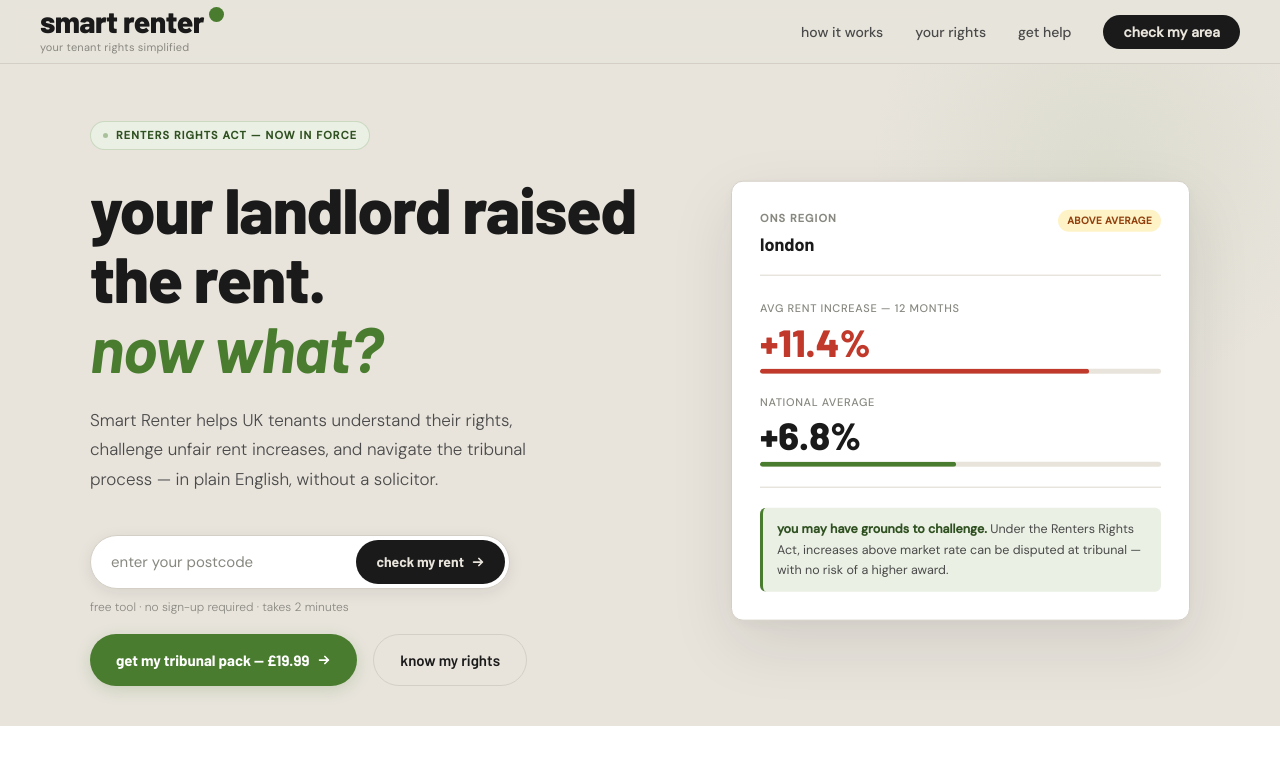
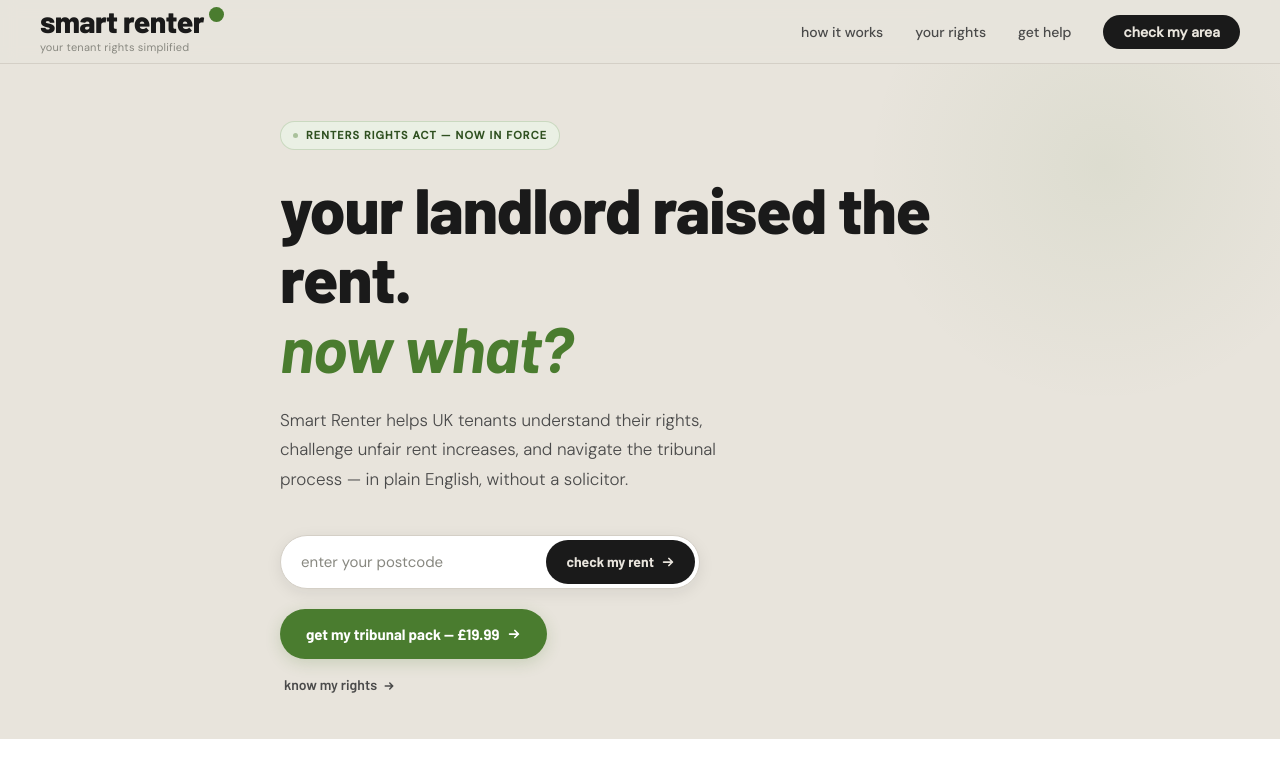
Before and after one commit to SmartRenterUK/Smart-Renter, a plain HTML site: page index.html in a window 1280 px wide. Shown: the top 771 px of the page. Drawn offline with nearby package versions, Linux system fonts and the light colour scheme.

Commit message:
Add files via upload

```diff
--- a/index.html
+++ b/index.html
@@ -45,7 +45,7 @@
     /* HERO */
     .hero { padding: 120px 2.5rem 40px; display: flex; align-items: center; background: var(--linen); position: relative; overflow: hidden; }
     .hero::before { content: ''; position: absolute; top: -10%; right: -5%; width: 480px; height: 480px; background: radial-gradient(circle, rgba(74,124,47,0.07) 0%, transparent 70%); border-radius: 50%; pointer-events: none; }
-    .hero-inner { max-width: 1100px; margin: 0 auto; width: 100%; display: grid; grid-template-columns: 1.1fr 0.9fr; gap: 5rem; align-items: center; position: relative; z-index: 1; }
+    .hero-inner { max-width: 720px; margin: 0 auto; width: 100%; position: relative; z-index: 1; }
 
     .hero-badge { display: inline-flex; align-items: center; gap: 8px; background: var(--green-light); color: var(--green-dark); font-size: 11px; font-weight: 600; letter-spacing: 0.1em; text-transform: uppercase; padding: 5px 12px; border-radius: 100px; margin-bottom: 1.5rem; border: 1px solid rgba(74,124,47,0.2); }
     .badge-dot { width: 5px; height: 5px; background: var(--green); border-radius: 50%; animation: pulse 2s ease-in-out infinite; }
@@ -54,7 +54,7 @@
     .hero h1 { font-family: 'Barlow', sans-serif; font-size: clamp(42px, 5.5vw, 64px); line-height: 1.08; font-weight: 800; color: var(--ink); margin-bottom: 1.5rem; letter-spacing: -1px; text-transform: lowercase; }
     .hero h1 em { font-style: italic; color: var(--green); }
     .hero-sub { font-size: 17px; color: var(--ink-mid); line-height: 1.75; margin-bottom: 2.5rem; font-weight: 300; max-width: 460px; }
-    .hero-actions { display: flex; gap: 1rem; flex-wrap: wrap; }
+    .hero-actions { display: flex; flex-direction: column; align-items: flex-start; gap: 0.85rem; margin-top: 1.25rem; }
 
     /* HERO CHECKER */
     .hero-checker { margin-bottom: 0.5rem; }
@@ -64,7 +64,6 @@
     .checker-input::placeholder { color: var(--ink-soft); text-transform: none; letter-spacing: 0; }
     .checker-btn { height: 44px; padding: 0 20px; background: var(--ink); color: var(--linen); border: none; border-radius: 100px; font-family: 'Barlow', sans-serif; font-size: 14px; font-weight: 700; text-transform: lowercase; cursor: pointer; transition: all 0.2s; display: flex; align-items: center; gap: 7px; white-space: nowrap; flex-shrink: 0; }
     .checker-btn:hover { background: var(--green); }
-    .checker-note { font-size: 12px; color: var(--ink-soft); margin-top: 0.6rem; font-weight: 300; }
 
     /* BUTTONS */
     .btn-primary { display: inline-flex; align-items: center; gap: 8px; background: var(--ink); color: var(--linen); padding: 13px 26px; border-radius: 100px; font-family: 'Barlow', sans-serif; font-size: 15px; font-weight: 700; text-transform: lowercase; transition: all 0.2s; border: none; cursor: pointer; }
@@ -73,28 +72,10 @@
     .btn-secondary:hover { border-color: var(--green); color: var(--green); }
     .btn-pack { display: inline-flex; align-items: center; gap: 8px; background: var(--green); color: var(--white); padding: 13px 26px; border-radius: 100px; font-family: 'Barlow', sans-serif; font-size: 15px; font-weight: 700; text-transform: lowercase; transition: all 0.2s; border: none; cursor: pointer; box-shadow: 0 4px 16px rgba(74,124,47,0.2); }
     .btn-pack:hover { background: var(--green-dark); transform: translateY(-1px); box-shadow: 0 8px 24px rgba(74,124,47,0.3); }
-
-    /* HERO CARD */
-    .hero-card { background: var(--white); border-radius: var(--radius-lg); padding: 1.75rem; box-shadow: 0 24px 64px rgba(26,26,26,0.10), 0 4px 16px rgba(26,26,26,0.04); border: 1px solid var(--border); animation: float 6s ease-in-out infinite; }
-    @keyframes float { 0%, 100% { transform: translateY(0px); } 50% { transform: translateY(-10px); } }
-
-    .card-header { display: flex; align-items: flex-start; justify-content: space-between; margin-bottom: 1.5rem; padding-bottom: 1rem; border-bottom: 1px solid var(--linen-dark); }
-    .card-region { font-size: 11px; font-weight: 600; text-transform: uppercase; letter-spacing: 0.1em; color: var(--ink-soft); margin-bottom: 3px; }
-    .card-area { font-family: 'Barlow', sans-serif; font-size: 18px; font-weight: 700; color: var(--ink); text-transform: lowercase; }
-    .card-badge { font-size: 10px; font-weight: 700; padding: 3px 9px; border-radius: 100px; background: #FEF3C7; color: #92400E; letter-spacing: 0.04em; text-transform: uppercase; white-space: nowrap; }
-
-    .card-metric { margin-bottom: 1.25rem; }
-    .metric-label { font-size: 11px; color: var(--ink-soft); margin-bottom: 5px; font-weight: 500; text-transform: uppercase; letter-spacing: 0.06em; }
-    .metric-value { font-family: 'Barlow', sans-serif; font-size: 38px; font-weight: 800; line-height: 1; color: var(--ink); }
-    .metric-value.red { color: #C0392B; }
-    .metric-bar { height: 5px; background: var(--linen); border-radius: 3px; margin-top: 8px; overflow: hidden; }
-    .metric-bar-fill { height: 100%; border-radius: 3px; }
-    .metric-bar-fill.high { background: #C0392B; width: 82%; }
-    .metric-bar-fill.avg  { background: var(--green); width: 49%; }
-
-    .card-divider { height: 1px; background: var(--linen-dark); margin: 1.25rem 0; }
-    .card-insight { font-size: 12.5px; color: var(--ink-mid); line-height: 1.65; padding: 11px 14px; background: var(--green-light); border-radius: var(--radius); border-left: 3px solid var(--green); }
-    .card-insight strong { color: var(--green-dark); font-weight: 600; }
+    .hero-link { display: inline-flex; align-items: center; gap: 6px; font-family: 'Barlow', sans-serif; font-size: 14px; font-weight: 600; color: var(--ink-mid); text-transform: lowercase; transition: color 0.2s; padding: 2px 4px; }
+    .hero-link:hover { color: var(--green); }
+    .hero-link svg { transition: transform 0.2s; }
+    .hero-link:hover svg { transform: translateX(2px); }
 
     /* EMAIL */
     .email-section { background: var(--white); padding: 5rem 2.5rem; border-top: 1px solid var(--border); border-bottom: 1px solid var(--border); }
@@ -174,8 +155,6 @@
       nav { padding: 0 1.25rem; }
       .nav-links { display: none; }
       .hero { padding: 96px 1.25rem 60px; }
-      .hero-inner { grid-template-columns: 1fr; gap: 2.5rem; }
-      .hero-card { display: none; }
       .how-section, .help-section, .act-section, .email-section { padding: 4rem 1.25rem; }
       .steps { grid-template-columns: 1fr; gap: 2rem; }
       .act-inner { grid-template-columns: 1fr; gap: 2.5rem; }
@@ -200,7 +179,7 @@
       <li><a href="#how-it-works">how it works</a></li>
       <li><a href="#your-rights">your rights</a></li>
       <li><a href="#help">get help</a></li>
-      <li><a href="#waitlist" class="nav-cta">check my area</a></li>
+      <li><a href="rentchecker.html" class="nav-cta">check my area</a></li>
     </ul>
   </nav>
 
@@ -224,38 +203,16 @@
               <svg width="14" height="14" viewBox="0 0 16 16" fill="none"><path d="M3 8h10M9 4l4 4-4 4" stroke="currentColor" stroke-width="2" stroke-linecap="round" stroke-linejoin="round"/></svg>
             </button>
           </div>
-          <p class="checker-note">free tool · no sign-up required · takes 2 minutes</p>
         </div>
-        <div class="hero-actions" style="margin-top:1rem;">
+        <div class="hero-actions">
           <a href="tribunalpack.html" class="btn-pack">
             get my tribunal pack — £19.99
             <svg width="14" height="14" viewBox="0 0 16 16" fill="none"><path d="M3 8h10M9 4l4 4-4 4" stroke="currentColor" stroke-width="2" stroke-linecap="round" stroke-linejoin="round"/></svg>
           </a>
-          <a href="#your-rights" class="btn-secondary">know my rights</a>
-        </div>
-      </div>
-
-      <div class="hero-card">
-        <div class="card-header">
-          <div>
-            <div class="card-region">ONS region</div>
-            <div class="card-area">London</div>
-          </div>
-          <span class="card-badge">above average</span>
-        </div>
-        <div class="card-metric">
-          <div class="metric-label">avg rent increase — 12 months</div>
-          <div class="metric-value red">+11.4%</div>
-          <div class="metric-bar"><div class="metric-bar-fill high"></div></div>
-        </div>
-        <div class="card-metric">
-          <div class="metric-label">national average</div>
-          <div class="metric-value">+6.8%</div>
-          <div class="metric-bar"><div class="metric-bar-fill avg"></div></div>
-        </div>
-        <div class="card-divider"></div>
-        <div class="card-insight">
-          <strong>you may have grounds to challenge.</strong> Under the Renters Rights Act, increases above market rate can be disputed at tribunal — with no risk of a higher award.
+          <a href="#your-rights" class="hero-link">
+            know my rights
+            <svg width="12" height="12" viewBox="0 0 16 16" fill="none"><path d="M3 8h10M9 4l4 4-4 4" stroke="currentColor" stroke-width="2" stroke-linecap="round" stroke-linejoin="round"/></svg>
+          </a>
         </div>
       </div>
     </div>
```
